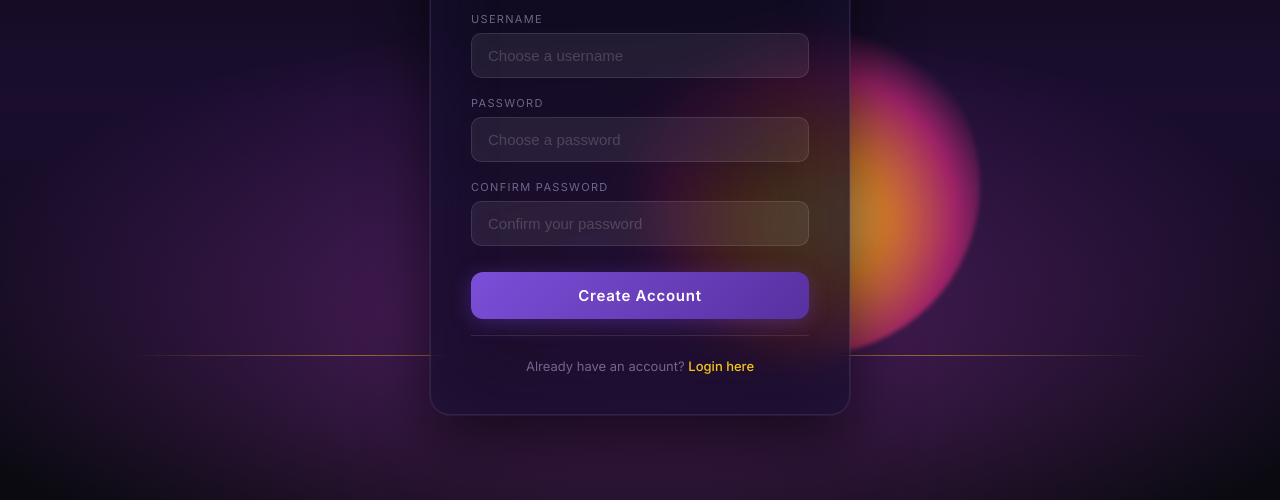
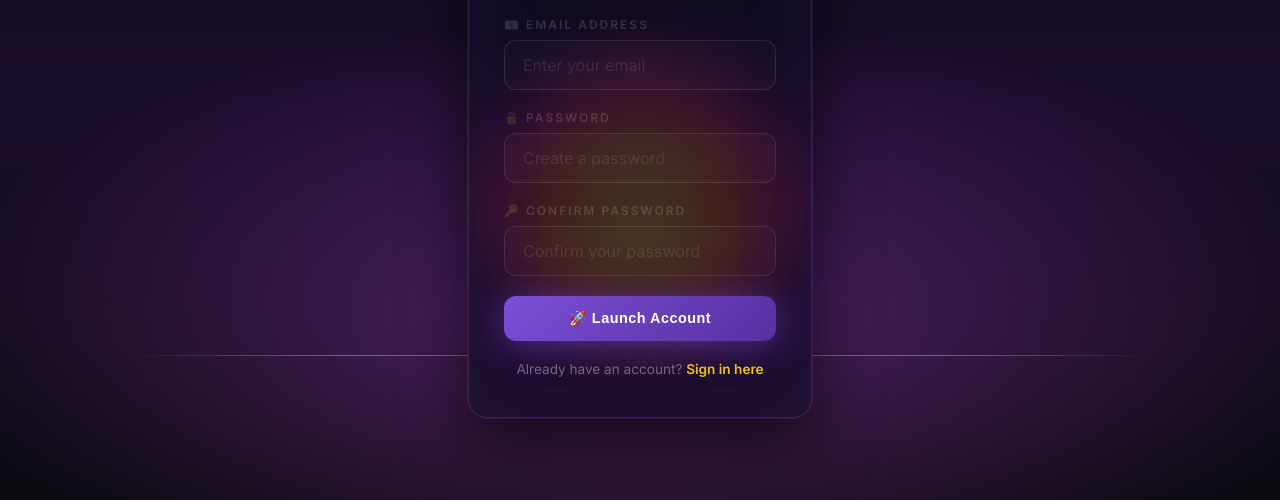
Before and after one commit to primrose-gerbera/roadfive, a website: page register.html in a window 1280 px wide. Shown: the part 300-800 px from the top of the page. Drawn offline with Linux system fonts and the light colour scheme.

Commit message:
Update register.html

```diff
--- a/register.html
+++ b/register.html
@@ -1,14 +1,13 @@
 <!DOCTYPE html>
 <html lang="en">
 <head>
-    <meta charset="UTF-8" />
-    <meta name="viewport" content="width=device-width, initial-scale=1.0"/>
-    <title>ROADFIVE – Register</title>
-    <link rel="stylesheet" href="style.css">
+<meta charset="UTF-8">
+<meta name="viewport" content="width=device-width, initial-scale=1.0">
+<title>ROADFIVE - Sign Up</title>
+<link rel="preconnect" href="https://fonts.googleapis.com">
+<link href="https://fonts.googleapis.com/css2?family=Bebas+Neue&family=Inter:wght@300;400;500;600;700;800&display=swap" rel="stylesheet">
 <style>
-        @import url('https://fonts.googleapis.com/css2?family=Bebas+Neue&family=Inter:wght@300;400;500;600;700;800&display=swap');
-
-        *, *::before, *::after { box-sizing: border-box; margin: 0; padding: 0; }
+* { margin: 0; padding: 0; box-sizing: border-box; }
 
 :root {
   --gold:   #F5C518;
@@ -16,7 +15,6 @@
   --violet: #3B1F6A;
   --bg:     #0A0A10;
   --card:   rgba(15, 12, 30, 0.78);
-            --input:  rgba(255,255,255,0.07);
   --border: rgba(255,255,255,0.10);
   --text:   #E0D9F5;
   --muted:  rgba(200,190,230,0.50);
@@ -27,303 +25,383 @@
   background: var(--bg);
   font-family: 'Inter', sans-serif;
   color: var(--text);
-            overflow: hidden;
+  overflow-x: hidden;
+}
+
+body {
+  padding: 20px;
+  min-height: 100vh;
+  display: flex;
+  align-items: center;
+  justify-content: center;
+}
+
+@keyframes fadeInUp {
+  from { opacity: 0; transform: translateY(30px) scale(0.98); }
+  to   { opacity: 1; transform: translateY(0) scale(1); }
+}
+@keyframes fadeInDown {
+  from { opacity: 0; transform: translateY(-30px) scale(0.98); }
+  to   { opacity: 1; transform: translateY(0) scale(1); }
+}
+@keyframes pulseGlow {
+  0%,100% { box-shadow: 0 4px 20px rgba(108,63,197,0.40); }
+  50%     { box-shadow: 0 4px 40px rgba(108,63,197,0.70); }
+}
+@keyframes float {
+  0%,100% { transform: translateX(-50%) translateY(0px); }
+  50%     { transform: translateX(-50%) translateY(-10px); }
+}
+@keyframes floatSlow {
+  0%,100% { transform: translateX(-50%) translateY(0px) rotate(0deg); }
+  50%     { transform: translateX(-50%) translateY(-5px) rotate(2deg); }
 }
 
 .scene {
-            position: fixed;
-            inset: 0;
-            display: flex;
-            align-items: flex-end;
-            justify-content: center;
-            z-index: 0;
-            pointer-events: none;
+  position: fixed; inset: 0;
+  display: flex; align-items: flex-end; justify-content: center;
+  z-index: 0; pointer-events: none;
 }
-
+.atmosphere {
+  position: absolute; inset: 0;
+  background:
+    radial-gradient(ellipse 80% 55% at 50% 78%, rgba(140,50,160,0.55) 0%, transparent 70%),
+    linear-gradient(to bottom, #0A0A10 0%, #1A0D2E 50%, #0A0A10 100%);
+}
 .sun {
   position: absolute;
-            bottom: 18%;
-            left: 50%;
+  bottom: 18%; left: 50%;
   transform: translateX(-50%);
-            width: 340px;
-            height: 340px;
+  width: 340px; height: 340px;
   border-radius: 50%;
   background: radial-gradient(circle at 50% 60%,
-                #FFD966 0%,
-                #E8872A 28%,
-                #A8246A 55%,
-                transparent 72%);
-            filter: blur(2px);
-            opacity: 0.92;
+    #FFD966 0%, #E8872A 28%, #A8246A 55%, transparent 72%);
+  filter: blur(2px); opacity: 0.92;
+  animation: floatSlow 6s ease-in-out infinite;
 }
-
-        .atmosphere {
-            position: absolute;
-            inset: 0;
-            background:
-                radial-gradient(ellipse 80% 55% at 50% 78%,
-                    rgba(140, 50, 160, 0.55) 0%,
-                    transparent 70%),
-                linear-gradient(to bottom, #0A0A10 0%, #1A0D2E 50%, #0A0A10 100%);
-        }
-
 .ship {
   position: absolute;
-            bottom: calc(18% + 148px);
-            left: 50%;
+  bottom: calc(18% + 148px); left: 50%;
   transform: translateX(-50%);
-            width: 190px;
-            opacity: 0.35;
+  width: 190px; opacity: 0.35;
+  animation: float 4s ease-in-out infinite;
 }
-
 .horizon {
   position: absolute;
-            bottom: 18%;
-            left: 10%;
-            right: 10%;
+  bottom: 18%; left: 10%; right: 10%;
   height: 1px;
   background: linear-gradient(to right,
     transparent, rgba(245,197,24,0.45) 20%,
     rgba(245,197,24,0.45) 80%, transparent);
 }
+.tagline-scene {
+  position: absolute;
+  bottom: calc(18% - 22px); left: 50%;
+  transform: translateX(-50%);
+  font-size: 11px; letter-spacing: 0.22em;
+  color: rgba(220,210,240,0.18);
+  white-space: nowrap; font-weight: 300;
+}
+.ship-svg { width: 100%; height: 100%; fill: rgba(200,190,230,0.5); }
 
-        .tagline {
-            position: absolute;
-            bottom: calc(18% - 22px);
-            left: 50%;
-            transform: translateX(-50%);
-            font-size: 11px;
-            letter-spacing: 0.22em;
-            color: rgba(220,210,240,0.18);
-            white-space: nowrap;
-            font-weight: 300;
-        }
-
-        .stage {
-            position: relative;
-            z-index: 10;
-            height: 100vh;
-            display: flex;
-            align-items: center;
-            justify-content: center;
-        }
-
-        .card {
-            width: 420px;
-            max-width: 92vw;
+.glass-container {
+  position: relative; z-index: 10;
+  max-width: 480px;
+  margin: 0 auto;
   background: var(--card);
   border: 1px solid var(--border);
   border-radius: 20px;
-            padding: 44px 40px 40px;
+  padding: 40px 35px;
   backdrop-filter: blur(22px) saturate(1.4);
   -webkit-backdrop-filter: blur(22px) saturate(1.4);
   box-shadow:
     0 0 0 1px rgba(108,63,197,0.18),
     0 24px 64px rgba(0,0,0,0.65),
     0 0 80px rgba(108,63,197,0.12) inset;
+  animation: fadeInUp 0.8s cubic-bezier(0.4,0,0.2,1);
 }
 
-        .brand {
-            display: flex;
-            flex-direction: column;
-            align-items: center;
-            gap: 6px;
-            margin-bottom: 32px;
-        }
-
-        .brand-lock {
-            font-size: 40px;
-            line-height: 1;
-            filter: drop-shadow(0 0 10px rgba(245,197,24,0.5));
-        }
-
-        .brand-name {
+.game-title {
+  text-align: center;
   font-family: 'Bebas Neue', sans-serif;
-            font-size: 38px;
+  font-size: 2.8em;
   letter-spacing: 0.12em;
   color: #fff;
   text-shadow: 0 0 24px rgba(245,197,24,0.35);
+  animation: fadeInDown 0.6s cubic-bezier(0.4,0,0.2,1);
 }
-
-        .brand-sub {
+.tagline-text {
+  text-align: center;
   font-size: 10px;
   letter-spacing: 0.30em;
   color: var(--muted);
   text-transform: uppercase;
+  margin-bottom: 35px;
+  animation: fadeInUp 0.6s cubic-bezier(0.4,0,0.2,1);
 }
 
-        .field { margin-bottom: 18px; }
-
-        label {
+.signup-form {
+  animation: fadeInUp 0.8s cubic-bezier(0.4,0,0.2,1);
+}
+.form-group {
+  margin-bottom: 20px;
+}
+.form-group label {
   display: block;
-            font-size: 11px;
-            letter-spacing: 0.12em;
-            color: var(--muted);
-            margin-bottom: 7px;
+  font-size: 0.75em;
+  letter-spacing: 2px;
   text-transform: uppercase;
+  color: rgba(255,255,255,0.15);
+  margin-bottom: 8px;
+  font-weight: 600;
+}
+.form-group input {
+  width: 100%;
+  padding: 14px 18px;
+  font-size: 1em;
+  font-family: 'Inter', sans-serif;
+  border: 1px solid var(--border);
+  border-radius: 12px;
+  transition: all 0.3s cubic-bezier(0.4,0,0.2,1);
+  background: rgba(255,255,255,0.02);
+  color: rgba(255,255,255,0.7);
+}
+.form-group input::placeholder {
+  color: rgba(255,255,255,0.1);
+}
+.form-group input:focus {
+  border-color: var(--purple);
+  outline: none;
+  background: rgba(255,255,255,0.04);
+  box-shadow: 0 0 60px rgba(108,63,197,0.05);
 }
 
-        input {
+.btn {
+  padding: 14px 28px;
+  font-size: 0.9em;
+  border: 1px solid var(--border);
+  border-radius: 12px;
+  cursor: pointer;
+  transition: all 0.3s cubic-bezier(0.4,0,0.2,1);
+  font-weight: 600;
+  display: inline-block;
+  text-align: center;
+  letter-spacing: 0.5px;
+  background: rgba(255,255,255,0.03);
+  backdrop-filter: blur(10px);
+  -webkit-backdrop-filter: blur(10px);
+  color: rgba(255,255,255,0.7);
+  position: relative;
+  overflow: hidden;
   width: 100%;
-            background: var(--input);
-            border: 1px solid var(--border);
-            border-radius: 10px;
-            padding: 13px 16px;
-            font-size: 15px;
+}
+.btn::after {
+  content: '';
+  position: absolute;
+  top: 0;
+  left: -100%;
+  width: 100%;
+  height: 100%;
+  background: linear-gradient(90deg, transparent, rgba(255,255,255,0.05), transparent);
+  transition: left 0.6s;
+}
+.btn:hover::after { left: 100%; }
+.btn:hover {
+  transform: translateY(-3px) scale(1.02);
+  background: rgba(255,255,255,0.06);
+  border-color: rgba(255,255,255,0.15);
+  box-shadow: 0 8px 30px rgba(0,0,0,0.3);
+}
+.btn:active { transform: translateY(0) scale(0.98); }
+
+.btn-primary {
+  background: linear-gradient(135deg, #7B4FD8 0%, #5830A0 100%);
   color: #fff;
-            outline: none;
-            transition: border-color 0.2s, box-shadow 0.2s;
+  border: none;
+  box-shadow: 0 4px 20px rgba(108,63,197,0.40);
+  animation: pulseGlow 3s ease-in-out infinite;
+}
+.btn-primary:hover {
+  opacity: 0.92;
+  transform: translateY(-3px) scale(1.02);
+  box-shadow: 0 6px 35px rgba(108,63,197,0.60);
 }
 
-        input::placeholder { color: rgba(255,255,255,0.25); }
-
-        input:focus {
-            border-color: var(--purple);
-            box-shadow: 0 0 0 3px rgba(108,63,197,0.22);
+.message {
+  margin-top: 15px;
+  padding: 14px 20px;
+  border-radius: 14px;
+  text-align: center;
+  font-weight: 600;
+  animation: slideIn 0.4s cubic-bezier(0.4,0,0.2,1);
+  font-size: 0.8em;
+  letter-spacing: 1px;
+}
+@keyframes slideIn {
+  from { opacity: 0; transform: translateY(-15px) scale(0.95); }
+  to   { opacity: 1; transform: translateY(0) scale(1); }
+}
+.message.success {
+  background: rgba(0,255,0,0.02);
+  border: 1px solid rgba(0,255,0,0.08);
+  color: rgba(0,220,0,0.4);
+}
+.message.error {
+  background: rgba(255,0,0,0.02);
+  border: 1px solid rgba(255,0,0,0.08);
+  color: rgba(255,80,80,0.4);
 }
 
-        .btn-login {
-            display: block;
-            width: 100%;
-            margin-top: 26px;
-            padding: 14px;
-            border: none;
-            border-radius: 12px;
-            background: linear-gradient(135deg, #7B4FD8 0%, #5830A0 100%);
-            color: #fff;
-            font-family: 'Inter', sans-serif;
-            font-size: 15px;
-            font-weight: 600;
-            letter-spacing: 0.05em;
-            cursor: pointer;
-            transition: opacity 0.2s, transform 0.15s, box-shadow 0.2s;
-            box-shadow: 0 4px 20px rgba(108,63,197,0.40);
-        }
-
-        .btn-login:hover {
-            opacity: 0.92;
-            transform: translateY(-1px);
-            box-shadow: 0 6px 28px rgba(108,63,197,0.55);
-        }
-
-        .btn-login:active { transform: translateY(0); }
-
-        .card-footer {
-            margin-top: 22px;
+.login-link {
   text-align: center;
-            font-size: 13px;
+  margin-top: 20px;
+  font-size: 0.85em;
   color: var(--muted);
 }
-
-        .card-footer a {
+.login-link a {
   color: var(--gold);
   text-decoration: none;
-            font-weight: 500;
-            transition: opacity 0.2s;
+  font-weight: 600;
+  transition: color 0.3s;
 }
-
-        .card-footer a:hover { opacity: 0.75; }
-
-        .back-link {
-            display: flex;
-            align-items: center;
-            justify-content: center;
-            gap: 6px;
-            margin-top: 14px;
-            font-size: 12px;
-            color: var(--muted);
-            opacity: 0.65;
-            cursor: pointer;
-            transition: opacity 0.2s;
-            text-decoration: none;
-        }
-
-        .back-link:hover { opacity: 1; }
-
-        .divider {
-            border: none;
-            border-top: 1px solid var(--border);
-            margin: 16px 0 14px;
-        }
-
-        @media (max-width: 480px) {
-            .card { padding: 32px 24px 28px; }
-            .brand-name { font-size: 30px; }
-            .brand-lock { font-size: 32px; }
-            .sun { width: 220px; height: 220px; bottom: 15%; }
-            .ship { width: 120px; bottom: calc(15% + 100px); }
-            .horizon { bottom: 15%; }
-            .tagline { bottom: calc(15% - 18px); font-size: 8px; letter-spacing: 0.15em; }
+.login-link a:hover {
+  color: #fff;
 }
 </style>
 </head>
 <body>
 
+<!-- BACKGROUND SCENE -->
 <div class="scene">
   <div class="atmosphere"></div>
   <div class="sun"></div>
-        <svg class="ship" viewBox="0 0 200 200" fill="none" xmlns="http://www.w3.org/2000/svg">
-            <path d="M30 140 Q100 155 170 140 L160 165 Q100 178 40 165 Z" fill="#1a0d2e"/>
-            <rect x="55" y="110" width="90" height="32" rx="4" fill="#1a0d2e"/>
-            <circle cx="75" cy="126" r="5" fill="#2d1a4a"/>
-            <circle cx="100" cy="126" r="5" fill="#2d1a4a"/>
-            <circle cx="125" cy="126" r="5" fill="#2d1a4a"/>
-            <circle cx="100" cy="126" r="4" fill="#3a2460"/>
-            <rect x="98" y="30" width="4" height="82" fill="#1a0d2e"/>
-            <rect x="70" y="50" width="3" height="62" fill="#1a0d2e"/>
-            <rect x="128" y="60" width="3" height="52" fill="#1a0d2e"/>
-            <path d="M102 32 Q130 55 130 85 L102 85 Z" fill="#1a0d2e" opacity="0.9"/>
-            <path d="M98 32 Q70 55 70 85 L98 85 Z" fill="#1a0d2e" opacity="0.9"/>
-            <path d="M102 32 Q118 42 118 58 L102 58 Z" fill="#1a0d2e"/>
-            <path d="M98 32 Q82 42 82 58 L98 58 Z" fill="#1a0d2e"/>
-            <path d="M73 52 Q90 65 90 82 L73 82 Z" fill="#1a0d2e" opacity="0.85"/>
-            <path d="M131 62 Q146 72 146 88 L131 88 Z" fill="#1a0d2e" opacity="0.8"/>
-            <path d="M102 30 L116 22 L102 26 Z" fill="#1a0d2e"/>
-            <path d="M98 30 L84 20 L98 25 Z" fill="#1a0d2e"/>
-            <line x1="55" y1="112" x2="20" y2="95" stroke="#1a0d2e" stroke-width="3"/>
-            <path d="M20 95 Q36 104 55 112 L50 100 Z" fill="#1a0d2e" opacity="0.7"/>
-            <rect x="93" y="55" width="14" height="8" rx="2" fill="#1a0d2e"/>
-            <circle cx="113" cy="22" r="4" fill="#1a0d2e"/>
-            <line x1="110" y1="26" x2="116" y2="30" stroke="#1a0d2e" stroke-width="1.5"/>
-            <line x1="116" y1="26" x2="110" y2="30" stroke="#1a0d2e" stroke-width="1.5"/>
+  <div class="ship">
+    <svg class="ship-svg" viewBox="0 0 190 120" xmlns="http://www.w3.org/2000/svg">
+      <path d="M20 80 Q95 110 170 80 L160 95 Q95 120 30 95 Z" fill="rgba(180,160,220,0.4)"/>
+      <rect x="55" y="50" width="80" height="35" rx="6" fill="rgba(180,160,220,0.25)"/>
+      <ellipse cx="95" cy="50" rx="28" ry="18" fill="rgba(108,63,197,0.3)"/>
+      <ellipse cx="95" cy="50" rx="18" ry="11" fill="rgba(200,190,255,0.08)"/>
+      <path d="M55 75 L10 95 L40 78 Z" fill="rgba(180,160,220,0.2)"/>
+      <path d="M135 75 L180 95 L150 78 Z" fill="rgba(180,160,220,0.2)"/>
+      <ellipse cx="72" cy="87" rx="6" ry="4" fill="rgba(245,197,24,0.25)"/>
+      <ellipse cx="118" cy="87" rx="6" ry="4" fill="rgba(245,197,24,0.25)"/>
+      <line x1="95" y1="32" x2="95" y2="18" stroke="rgba(200,190,230,0.3)" stroke-width="1.5"/>
+      <circle cx="95" cy="16" r="3" fill="rgba(245,197,24,0.5)"/>
     </svg>
+  </div>
   <div class="horizon"></div>
-        <p class="tagline">weapon of mass distribution</p>
+  <div class="tagline-scene">NAVIGATE THE UNKNOWN</div>
 </div>
 
-    <div class="stage">
-        <div class="card">
-            <div class="brand">
-                <span class="brand-lock">📝</span>
-                <span class="brand-name">ROADFIVE</span>
-                <span class="brand-sub">Create Your Account</span>
+<!-- SIGNUP FORM -->
+<div class="glass-container">
+  <div class="game-title">ROADFIVE</div>
+  <div class="tagline-text">Interstellar Rewards Protocol</div>
+
+  <form class="signup-form" id="signupForm" onsubmit="handleSignup(event)">
+    <div class="form-group">
+      <label>👤 Pilot Name</label>
+      <input type="text" id="username" placeholder="Enter your pilot name" required>
     </div>
+    <div class="form-group">
+      <label>📧 Email Address</label>
+      <input type="email" id="email" placeholder="Enter your email" required>
+    </div>
+    <div class="form-group">
+      <label>🔒 Password</label>
+      <input type="password" id="password" placeholder="Create a password" required minlength="6">
+    </div>
+    <div class="form-group">
+      <label>🔑 Confirm Password</label>
+      <input type="password" id="confirmPassword" placeholder="Confirm your password" required>
+    </div>
+    <button type="submit" class="btn btn-primary">🚀 Launch Account</button>
+    <div id="signupMessage" class="message" style="display:none;"></div>
+  </form>
 
-            <div class="field">
-                <label for="regUsername">Username</label>
-                <input id="regUsername" type="text" placeholder="Choose a username" autocomplete="username"/>
-            </div>
-
-            <div class="field">
-                <label for="regPassword">Password</label>
-                <input id="regPassword" type="password" placeholder="Choose a password" autocomplete="new-password"/>
-            </div>
-
-            <div class="field">
-                <label for="confirmPassword">Confirm Password</label>
-                <input id="confirmPassword" type="password" placeholder="Confirm your password" autocomplete="new-password"/>
-            </div>
-
-            <button class="btn-login" id="registerBtn">Create Account</button>
-
-            <hr class="divider"/>
-
-            <div class="card-footer">
-                Already have an account? <a href="login.html">Login here</a>
-            </div>
+  <div class="login-link">
+    Already have an account? <a href="login.html">Sign in here</a>
   </div>
 </div>
 
-    <script src="script.js"></script>
+<script>
+function handleSignup(event) {
+  event.preventDefault();
+
+  const username = document.getElementById('username').value.trim();
+  const email = document.getElementById('email').value.trim();
+  const password = document.getElementById('password').value;
+  const confirmPassword = document.getElementById('confirmPassword').value;
+  const messageEl = document.getElementById('signupMessage');
+
+  // Validate
+  if (!username || !email || !password || !confirmPassword) {
+    messageEl.className = 'message error';
+    messageEl.textContent = '✕ Please fill in all fields';
+    messageEl.style.display = 'block';
+    return;
+  }
+
+  if (password !== confirmPassword) {
+    messageEl.className = 'message error';
+    messageEl.textContent = '✕ Passwords do not match';
+    messageEl.style.display = 'block';
+    return;
+  }
+
+  if (password.length < 6) {
+    messageEl.className = 'message error';
+    messageEl.textContent = '✕ Password must be at least 6 characters';
+    messageEl.style.display = 'block';
+    return;
+  }
+
+  // Get existing users from localStorage
+  const users = JSON.parse(localStorage.getItem('roadfive_users') || '[]');
+
+  // Check if username already exists
+  if (users.some(u => u.username === username)) {
+    messageEl.className = 'message error';
+    messageEl.textContent = '✕ Username already taken. Please choose another.';
+    messageEl.style.display = 'block';
+    return;
+  }
+
+  // Check if email already exists
+  if (users.some(u => u.email === email)) {
+    messageEl.className = 'message error';
+    messageEl.textContent = '✕ Email already registered. Please login.';
+    messageEl.style.display = 'block';
+    return;
+  }
+
+  // Save user
+  const newUser = {
+    id: Date.now(),
+    username: username,
+    email: email,
+    password: password,
+    points: 4820,
+    codes: ['RF-4421', 'RF-3390', 'RF-2201', 'RF-1105', 'RF-0882'],
+    createdAt: new Date().toISOString()
+  };
+
+  users.push(newUser);
+  localStorage.setItem('roadfive_users', JSON.stringify(users));
+
+  // Set current session
+  localStorage.setItem('roadfive_current_user', JSON.stringify(newUser));
+
+  // Show success
+  messageEl.className = 'message success';
+  messageEl.textContent = `✅ Welcome to the crew, ${username}! Redirecting...`;
+  messageEl.style.display = 'block';
+
+  // Redirect to dashboard after 1.5 seconds
+  setTimeout(() => {
+    window.location.href = 'player-dashboard.html';
+  }, 1500);
+}
+</script>
 </body>
 </html>
```
Lines whose indentation alone changed are shown as unchanged.
